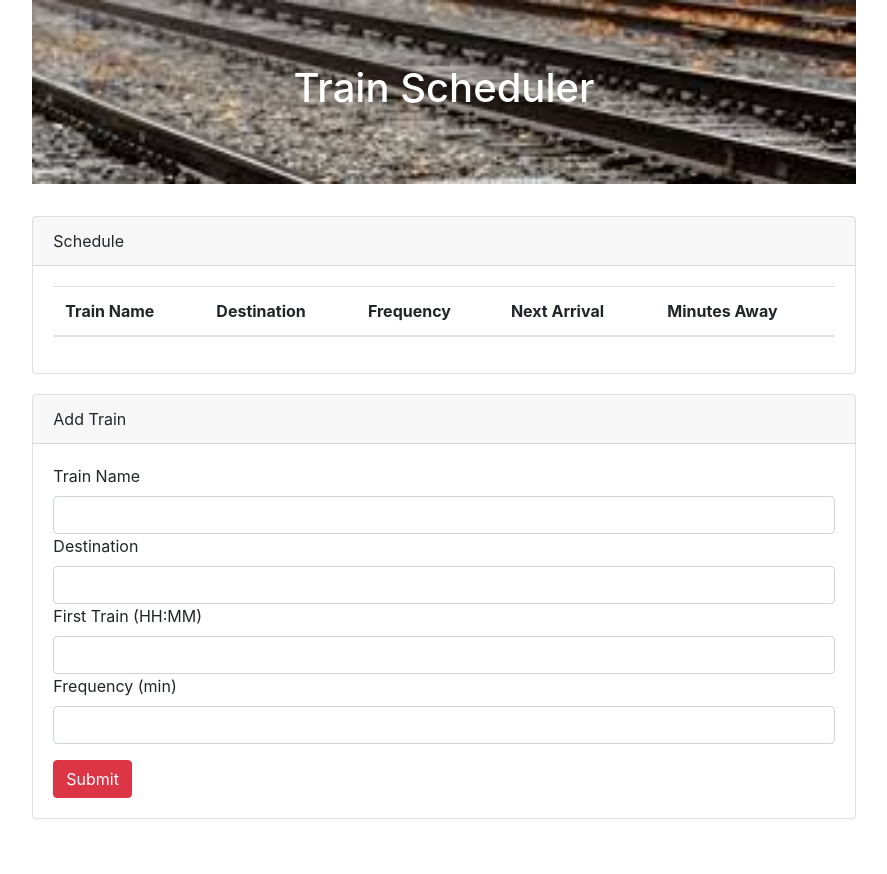
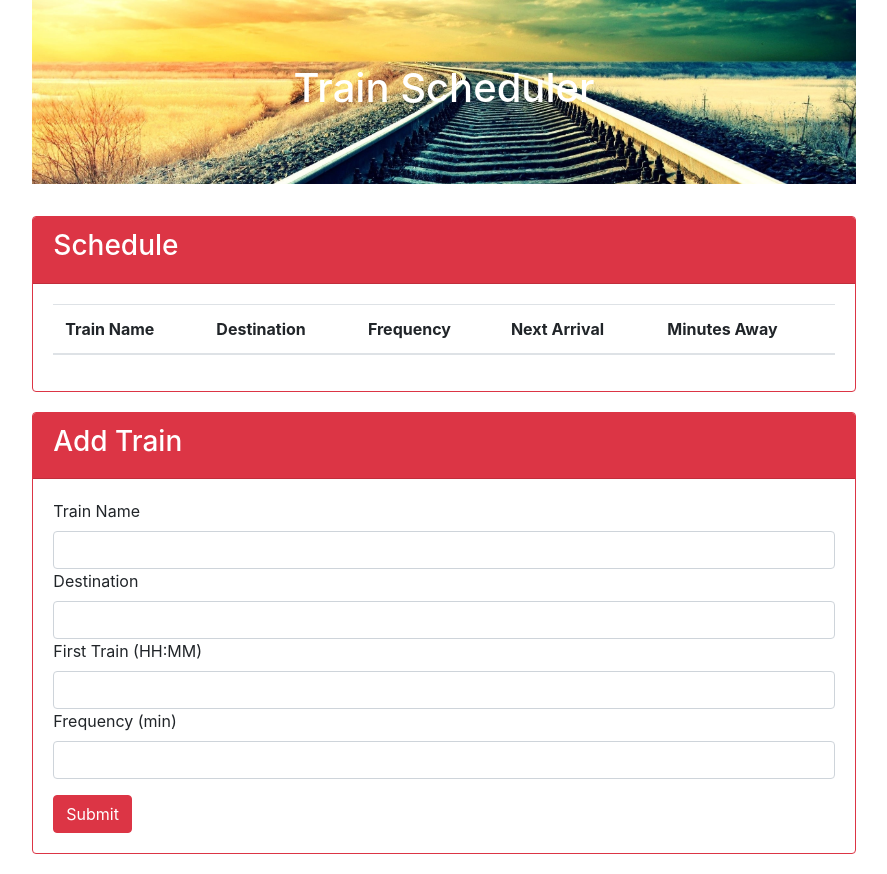
Before and after one commit to Mdo352/Train-Scheduler, a plain HTML site: page index.html in a window 1280 px wide. Shown: the whole page, without its empty margins (196-1083 px from the left). Before the commit the page ends 839 px from the top, so only its background shows below. Drawn offline with nearby package versions, Linux system fonts and the light colour scheme; no server answers.

Commit message:
red theme

```diff
--- a/assets/css/style.css
+++ b/assets/css/style.css
@@ -7,12 +7,12 @@ h1{
 }
 
 .jumbotron{
-    background-image: url("../images/tracks.jpg");
+    background-image: url("../images/sunrise2.jpg");
     background-repeat: no-repeat;
     -webkit-background-size:cover;
     -moz-background-size:cover;
     -o-background-size:cover;
     background-size: cover;
-    color: white;
+    color: blue;
 
 }
--- a/index.html
+++ b/index.html
@@ -11,7 +11,6 @@
         <link type="text/css" rel="stylesheet" href="./assets/css/style.css">
         <script src="https://code.jquery.com/jquery-1.10.2.js"></script>
         <script src="https://www.gstatic.com/firebasejs/5.11.1/firebase.js"></script>
-        <!-- <script src="https://cdn.jsdelivr.net/momentjs/2.12.0/moment.min.js"></script> -->
 
         <script src="https://cdnjs.cloudflare.com/ajax/libs/moment.js/2.10.6/moment.min.js"></script>
         <script src="https://cdnjs.cloudflare.com/ajax/libs/moment-timezone/0.5.23/moment-timezone-with-data-2012-2022.min.js"></script>
@@ -21,12 +20,12 @@
         <article class="container col-md-8">
             <div class="jumbotron jumbotron-fluid">
                 <div class="container">
-                    <h1>Train Scheduler</h1>
+                    <h1 class="text-white">Train Scheduler</h1>
                 </div>
             </div>
 
-            <div class="card">
-                <div class="card-header">Schedule</div>
+            <div class="card border border-danger">
+                <div class="card-header bg-danger"><h3 class="text-white">Schedule</h3></div>
                 <div class="card-body">
                     <table class="table table-striped" id="trainSchedule">
                         <thead>
@@ -43,8 +42,8 @@
                 </div>
             </div>
 
-            <div class="card">
-                <div class="card-header">Add Train</div>
+            <div class="card border border-danger">
+                <div class="card-header bg-danger"><h3 class="text-white">Add Train</h3></div>
                 <div class="card-body">
                     <form>
                         <div class="form-group">
```
Also changed, not shown: assets/images/moss-tracks-edit.jpg (deleted), assets/images/moss-tracks.jpg (deleted), assets/images/sunrise2.jpg (added), assets/images/sunrise3.jpg (added), assets/images/tracks-split.jpg (deleted), assets/images/tracks.jpg (deleted).
